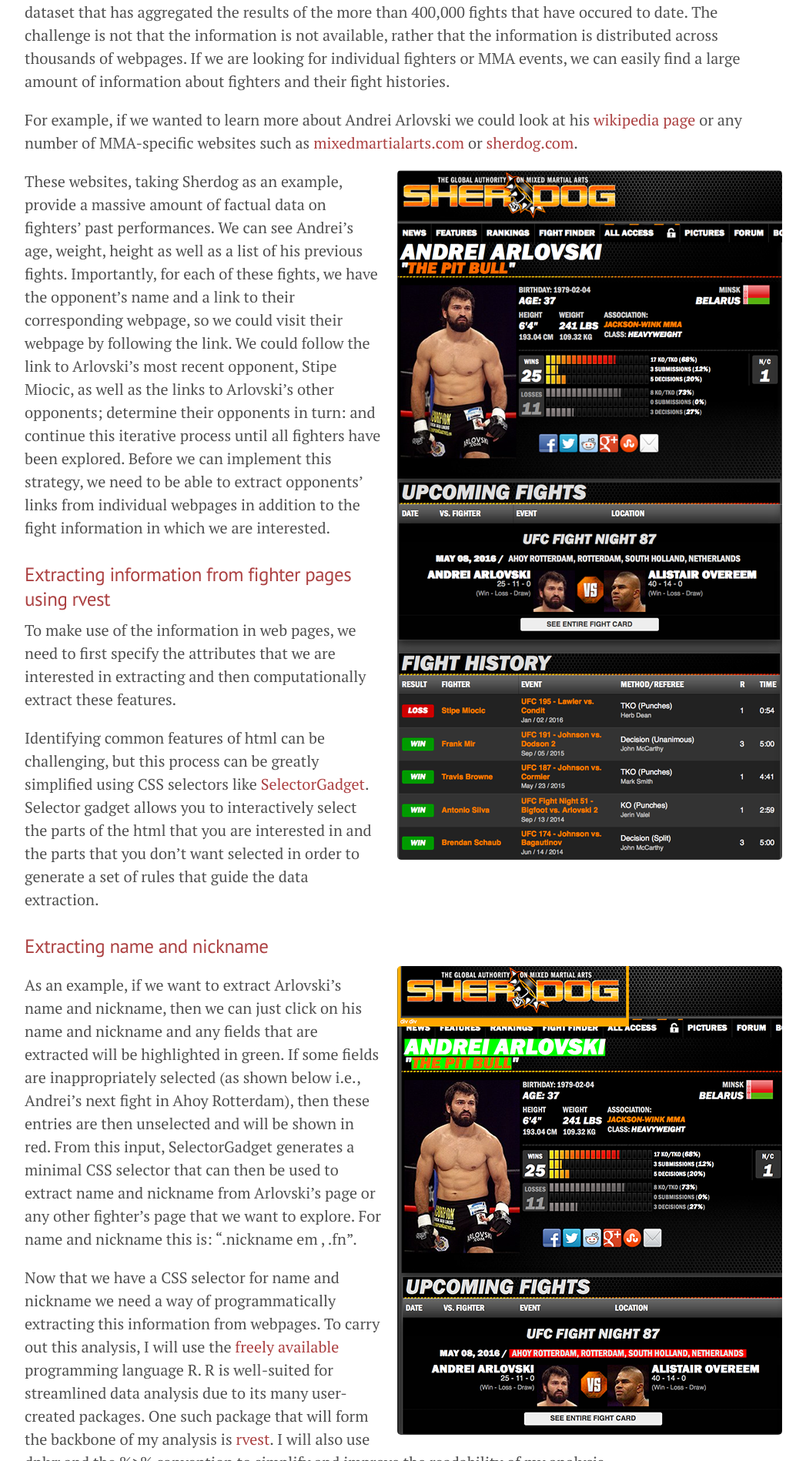
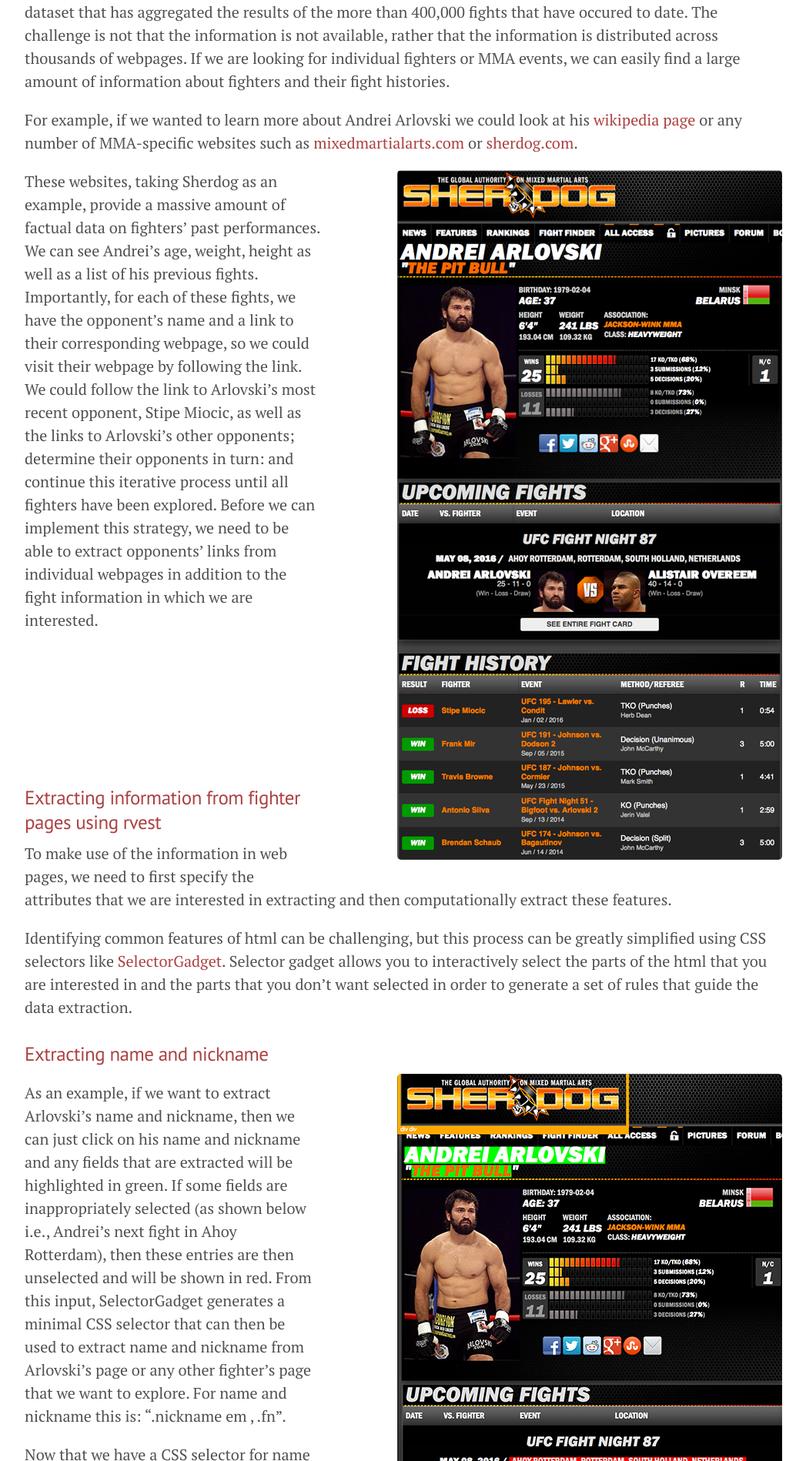
Before and after one commit to fightprior/fightprior.github.io, a Jekyll site: the page built from _posts/2016-04-29-scrapingMMA.md, in a window 1280 px wide. Shown: the part 341-2239 px from the top of the page at 77% size, without its empty margins (116-1163 px from the left). Built offline with Jekyll 4.4.1, drawn with Linux system fonts in a browser that asks for light colours; comment, search, counter and statistics services are not loaded.

Commit message:
working on white space management

```diff
--- a/_posts/2016-04-29-scrapingMMA.md
+++ b/_posts/2016-04-29-scrapingMMA.md
@@ -18,6 +18,11 @@
 
 These websites, taking Sherdog as an example, provide a massive amount of factual data on fighters' past performances. We can see Andrei's age, weight, height as well as a list of his previous fights. Importantly, for each of these fights, we have the opponent's name and a link to their corresponding webpage, so we could visit their webpage by following the link. We could follow the link to Arlovski's most recent opponent, Stipe Miocic, as well as the links to Arlovski's other opponents; determine their opponents in turn: and continue this iterative process until all fighters have been explored. Before we can implement this strategy, we need to be able to extract opponents' links from individual webpages in addition to the fight information in which we are interested.
 
+<br/>
+<br/>
+<br/>
+<br/>
+<br/>
 
 ### Extracting information from fighter pages using rvest
 
--- a/_source/2016-04-29-scrapingMMA.Rmd
+++ b/_source/2016-04-29-scrapingMMA.Rmd
@@ -25,6 +25,11 @@
 
 These websites, taking Sherdog as an example, provide a massive amount of factual data on fighters' past performances. We can see Andrei's age, weight, height as well as a list of his previous fights. Importantly, for each of these fights, we have the opponent's name and a link to their corresponding webpage, so we could visit their webpage by following the link. We could follow the link to Arlovski's most recent opponent, Stipe Miocic, as well as the links to Arlovski's other opponents; determine their opponents in turn: and continue this iterative process until all fighters have been explored. Before we can implement this strategy, we need to be able to extract opponents' links from individual webpages in addition to the fight information in which we are interested.
 
+<br/>
+<br/>
+<br/>
+<br/>
+<br/>
 
 ### Extracting information from fighter pages using rvest
 
--- a/public/css/extras.css
+++ b/public/css/extras.css
@@ -23,7 +23,7 @@
 
 .align-right {
   display: block;
-  margin-left: 1em;
+  margin-left: 5em;
   margin-right: auto;
   float: right;
 }
```
Also changed, not shown: _posts/2016-01-02-placeholder-post.md (deleted, +0 -6 lines), 4 other files.
